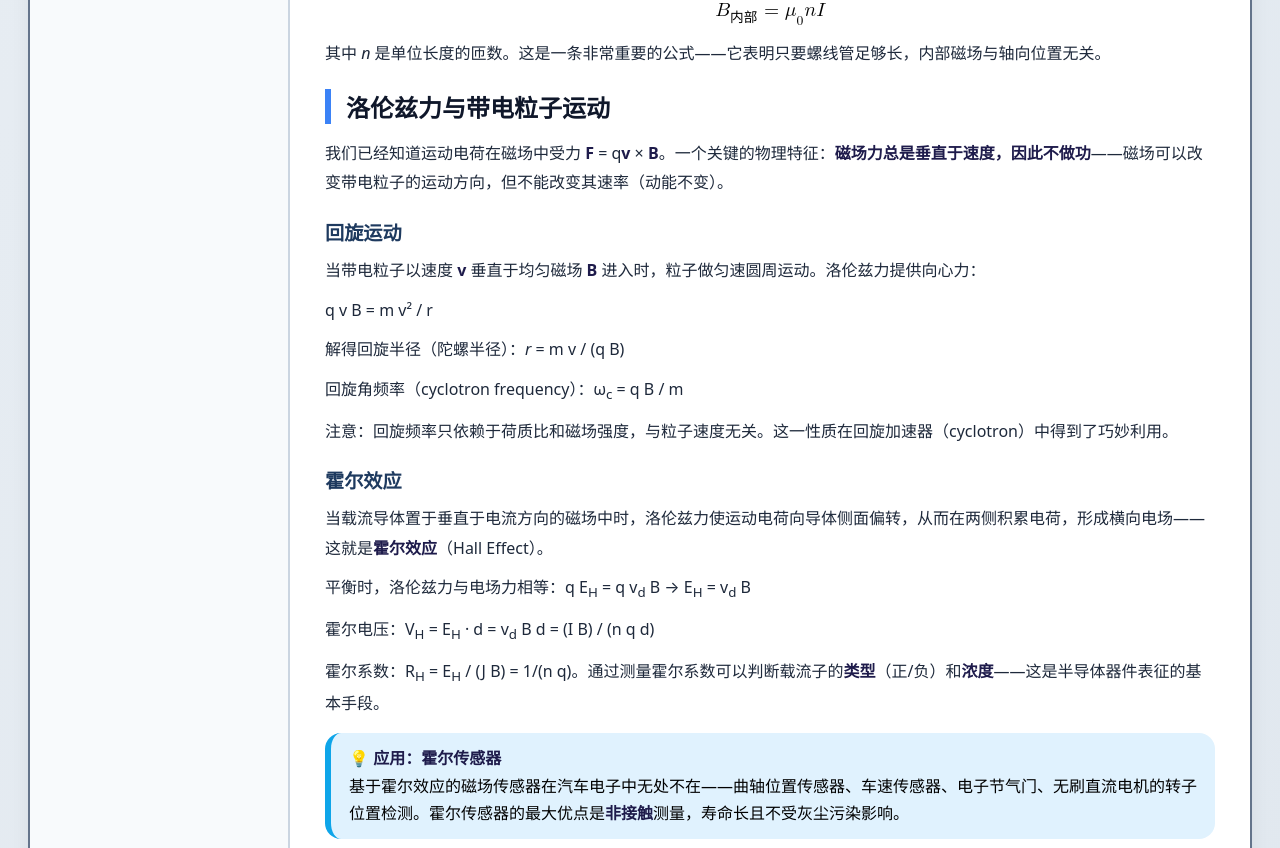
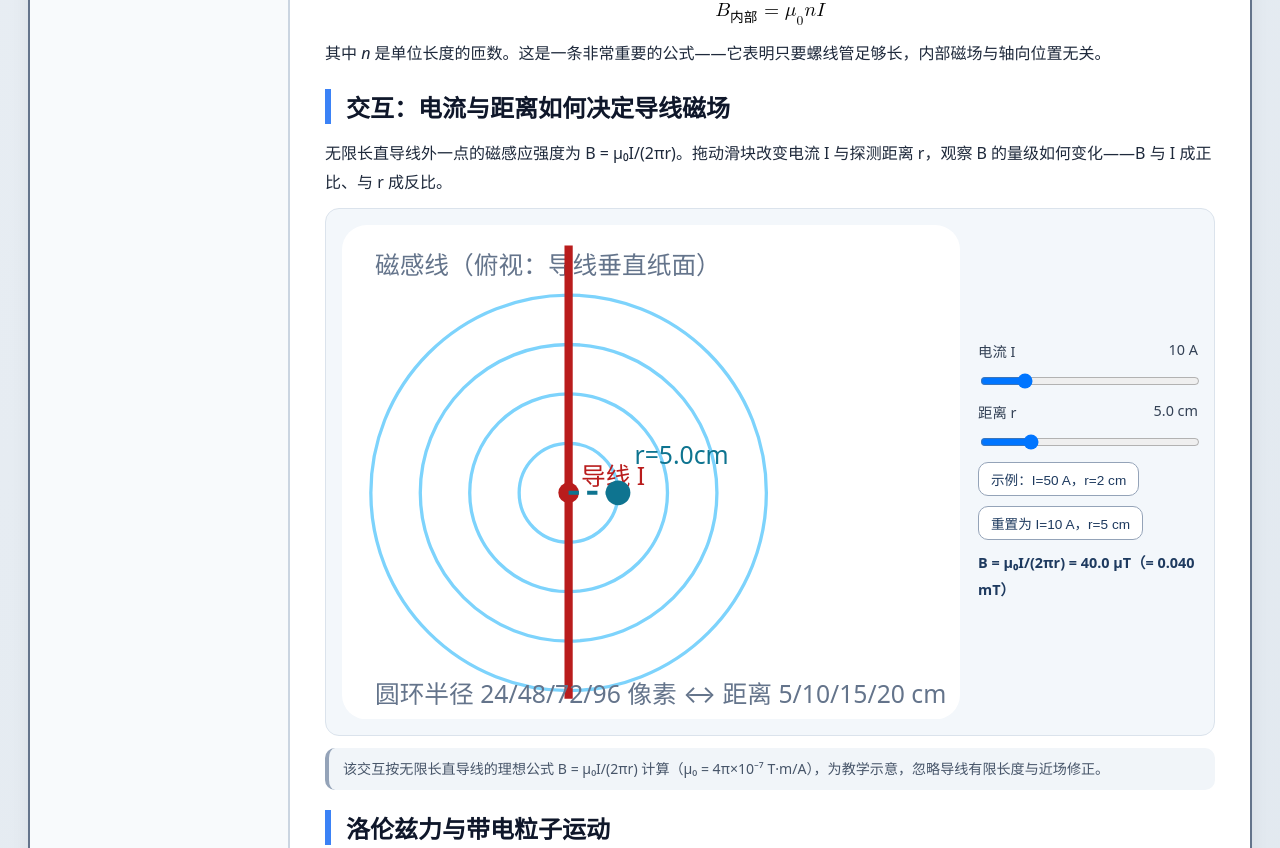
Before and after one commit to 1998x-stack/electromagnetism-tutorial, a plain HTML site: page 08.html in a window 1280 px wide. Shown: the part 4115-4963 px from the top of the page. Drawn offline with Linux system fonts and the light colour scheme.

Commit message:
feat(electromagnetism-tutorial): add interactive straight-wire B-field explorer to ch08

```diff
--- a/08.html
+++ b/08.html
@@ -10,6 +10,15 @@
         table { max-width: 100%; }
         math[display="block"] { max-width: 100%; overflow-x: auto; }
         figure svg { max-width: 100%; height: auto; }
+        .iw { display: grid; grid-template-columns: 1fr 220px; gap: 18px; align-items: center; background: #f3f7fb; border: 1px solid #dbe3ec; border-radius: 14px; padding: 16px; }
+        .iw svg { width: 100%; height: auto; }
+        .iw-controls { display: flex; flex-direction: column; gap: 10px; font-size: 0.9rem; color: #334155; }
+        .iw-controls label { display: flex; justify-content: space-between; gap: 8px; }
+        .iw-controls input[type="range"] { width: 100%; }
+        .iw-controls button { align-self: flex-start; cursor: pointer; border: 1px solid #94a3b8; background: #fff; color: #1e3a5f; padding: 6px 12px; border-radius: 10px; font-size: 0.85rem; }
+        .iw-controls button:focus-visible { outline: 2px solid #3b82f6; outline-offset: 1px; }
+        .iw-result { font-weight: 700; color: #1e3a5f; margin: 0; }
+        @media (max-width: 640px) { .iw { grid-template-columns: 1fr; } }
     </style>
 </head>
 <body>
@@ -239,6 +248,39 @@
         </div></div>
         <p>其中 <em>n</em> 是单位长度的匝数。这是一条非常重要的公式——它表明只要螺线管足够长，内部磁场与轴向位置无关。</p>
 
+        <section class="interactive" aria-labelledby="bs8-title">
+            <h2 id="bs8-title">交互：电流与距离如何决定导线磁场</h2>
+            <p>无限长直导线外一点的磁感应强度为 B = μ₀I/(2πr)。拖动滑块改变电流 I 与探测距离 r，观察 B 的量级如何变化——B 与 I 成正比、与 r 成反比。</p>
+            <div class="iw">
+                <svg viewBox="0 0 300 240" role="img" aria-label="长直导线磁场探索器：同心磁感线与随距离移动的探测点">
+                    <title>长直导线磁场探索器</title>
+                    <rect width="300" height="240" rx="12" fill="#ffffff"/>
+                    <text x="16" y="24" font-size="12" fill="#64748b">磁感线（俯视：导线垂直纸面）</text>
+                    <g fill="none" stroke="#7dd3fc" stroke-width="1.6">
+                        <circle cx="110" cy="130" r="24"/><circle cx="110" cy="130" r="48"/>
+                        <circle cx="110" cy="130" r="72"/><circle cx="110" cy="130" r="96"/>
+                    </g>
+                    <line x1="110" y1="10" x2="110" y2="230" stroke="#b91c1c" stroke-width="4"/>
+                    <circle cx="110" cy="130" r="5" fill="#b91c1c"/>
+                    <text x="116" y="126" font-size="12" fill="#b91c1c">导线 I</text>
+                    <line id="bs8-radial" x1="110" y1="130" x2="134" y2="130" stroke="#0e7490" stroke-width="2" stroke-dasharray="5 4"/>
+                    <circle id="bs8-probe" cx="134" cy="130" r="6" fill="#0e7490"/>
+                    <text id="bs8-probe-label" x="142" y="116" font-size="12" fill="#0e7490">r=5.0cm</text>
+                    <text x="16" y="232" font-size="12" fill="#64748b">圆环半径 24/48/72/96 像素 ↔ 距离 5/10/15/20 cm</text>
+                </svg>
+                <div class="iw-controls">
+                    <label for="bs8-i">电流 I <output id="bs8-i-out" for="bs8-i">10 A</output></label>
+                    <input id="bs8-i" type="range" min="1" max="50" value="10" step="1">
+                    <label for="bs8-r">距离 r <output id="bs8-r-out" for="bs8-r">5.0 cm</output></label>
+                    <input id="bs8-r" type="range" min="1" max="20" value="5" step="0.5">
+                    <button type="button" id="bs8-preset">示例：I=50 A，r=2 cm</button>
+                    <button type="button" id="bs8-reset">重置为 I=10 A，r=5 cm</button>
+                    <p class="iw-result" id="bs8-result" aria-live="polite"></p>
+                </div>
+            </div>
+            <p class="depth-note">该交互按无限长直导线的理想公式 B = μ₀I/(2πr) 计算（μ₀ = 4π×10⁻⁷ T·m/A），为教学示意，忽略导线有限长度与近场修正。</p>
+        </section>
+
         <h2>洛伦兹力与带电粒子运动</h2>
         <p>我们已经知道运动电荷在磁场中受力 <strong>F</strong> = q<strong>v</strong> × <strong>B</strong>。一个关键的物理特征：<strong>磁场力总是垂直于速度，因此不做功</strong>——磁场可以改变带电粒子的运动方向，但不能改变其速率（动能不变）。</p>
 
@@ -350,5 +392,39 @@ print(f"|B| = {np.linalg.norm(B_center):.2e} T")</code></pre>
     </main>
 </div>
 </div>
+    <script>
+        (function () {
+            var i = document.getElementById('bs8-i');
+            var r = document.getElementById('bs8-r');
+            var iOut = document.getElementById('bs8-i-out');
+            var rOut = document.getElementById('bs8-r-out');
+            var result = document.getElementById('bs8-result');
+            var probe = document.getElementById('bs8-probe');
+            var radial = document.getElementById('bs8-radial');
+            var label = document.getElementById('bs8-probe-label');
+            if (!i || !r || !result || !probe) { return; }
+            function update() {
+                var cur = Number(i.value) || 0;
+                var rc = Number(r.value) || 0;
+                var rm = rc / 100;
+                var Bt = (2e-7 * cur / rm) * 1e6;
+                var px = 110 + rc * 4.8;
+                probe.setAttribute('cx', px);
+                radial.setAttribute('x2', px);
+                label.setAttribute('x', px + 8);
+                label.textContent = 'r=' + rc.toFixed(1) + 'cm';
+                iOut.textContent = cur + ' A';
+                rOut.textContent = rc.toFixed(1) + ' cm';
+                result.textContent = 'B = μ₀I/(2πr) = ' + Bt.toFixed(1) + ' \u00b5T（= ' + (Bt / 1000).toFixed(3) + ' mT）';
+            }
+            i.addEventListener('input', update);
+            r.addEventListener('input', update);
+            var reset = document.getElementById('bs8-reset');
+            if (reset) { reset.addEventListener('click', function () { i.value = 10; r.value = 5; update(); }); }
+            var preset = document.getElementById('bs8-preset');
+            if (preset) { preset.addEventListener('click', function () { i.value = 50; r.value = 2; update(); }); }
+            update();
+        })();
+    </script>
 </body>
 </html>
```
